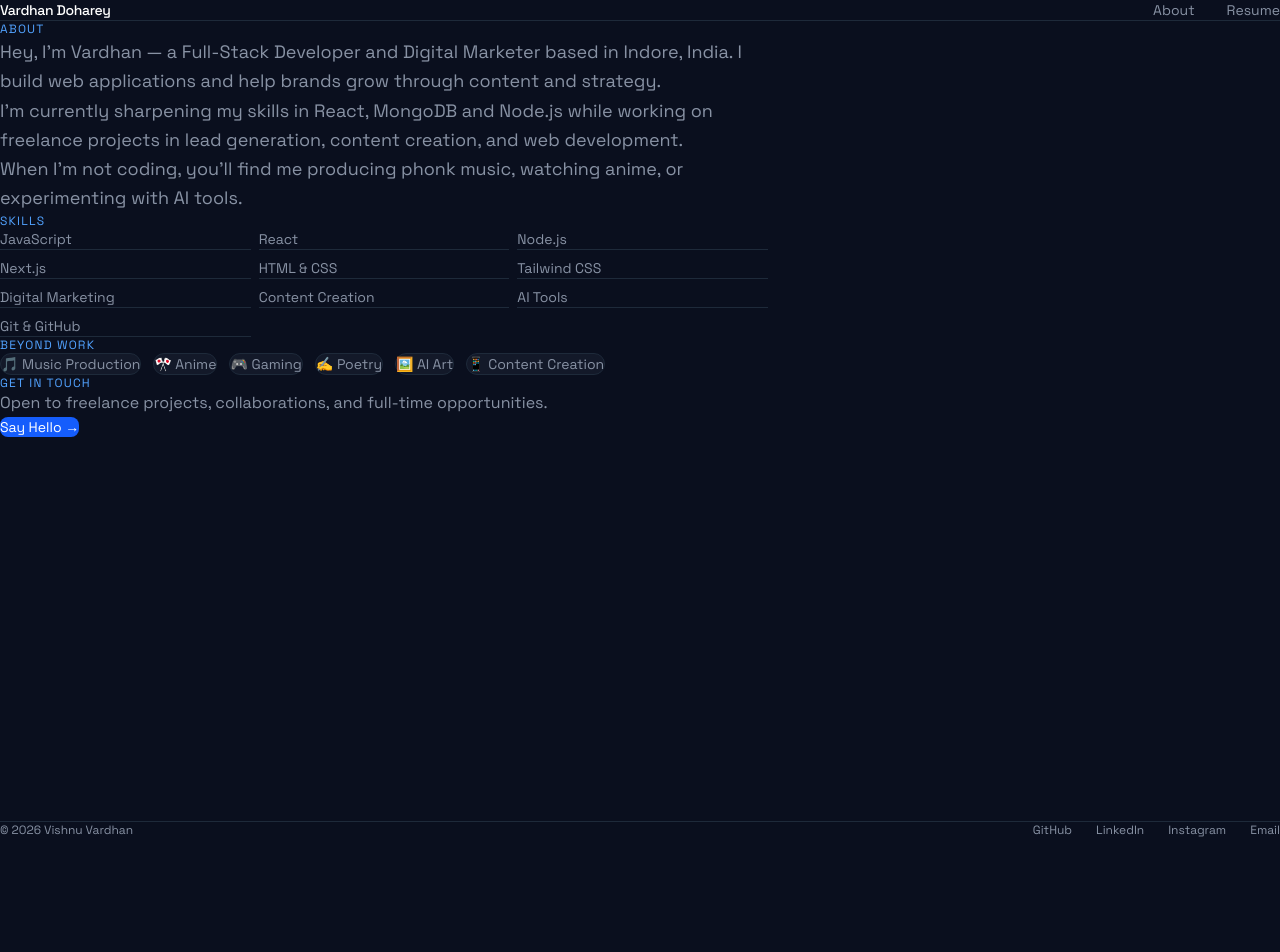
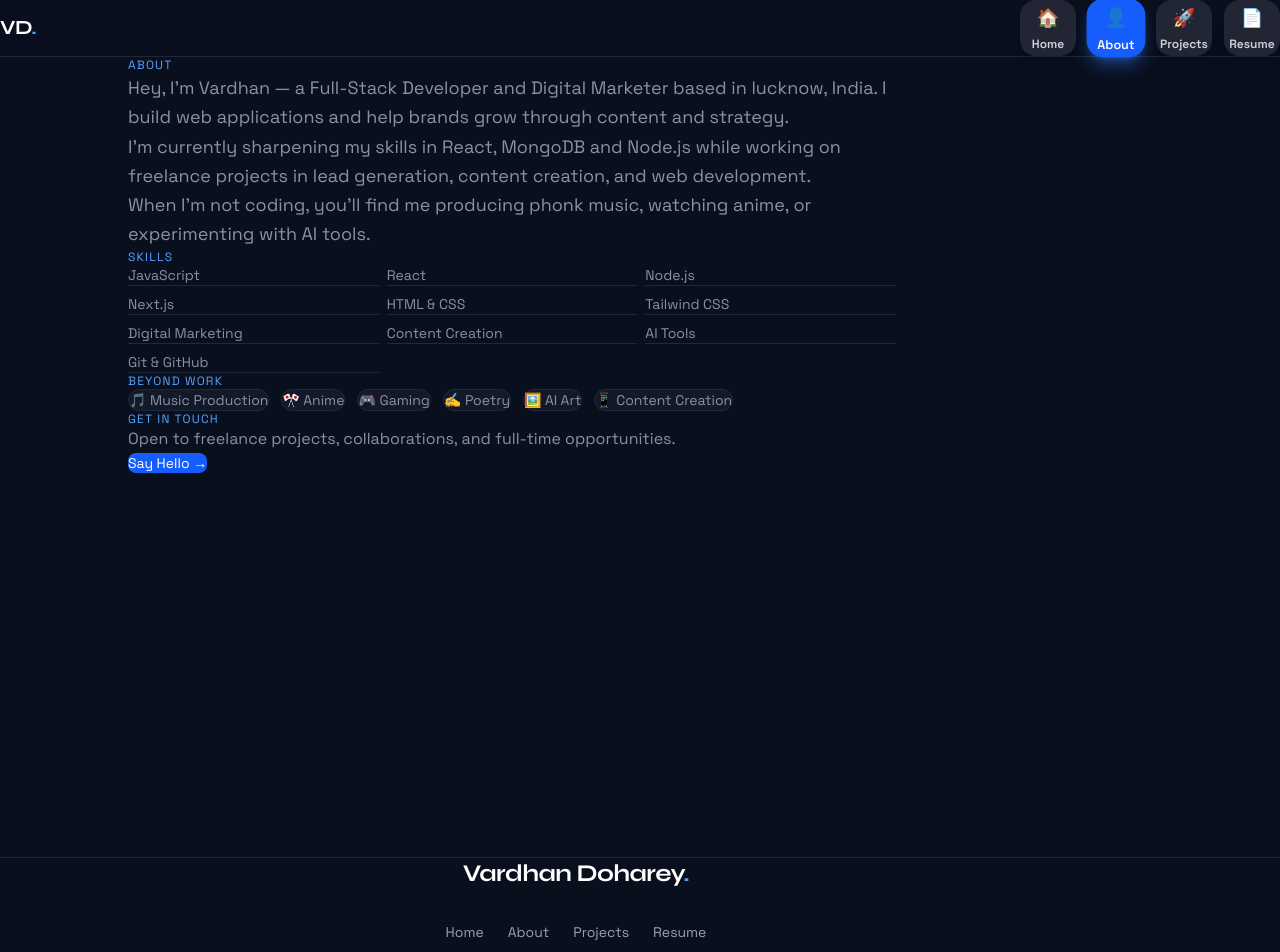
Before and after one commit to VishnuVardhan2000/my-portfolio, a Next.js app: page /about in a window 1280 px wide. Shown: the top 952 px of the page. Before the commit the page ends 838 px from the top, so only its background shows below. Built offline with nearby package versions, Linux system fonts and the light colour scheme.

Commit message:
Added spacing, app icon navbar, improved footer layout

```diff
--- a/app/about/page.js
+++ b/app/about/page.js
@@ -7,7 +7,7 @@ export default function About() {
           <p className="text-xs uppercase tracking-widest text-blue-400 mb-6">About</p>
           <div className="space-y-5">
             <p className="text-base md:text-lg leading-relaxed text-[#8892A4]">
-              Hey, I'm Vardhan — a Full-Stack Developer and Digital Marketer based in Indore, India. I build web applications and help brands grow through content and strategy.
+              Hey, I'm Vardhan — a Full-Stack Developer and Digital Marketer based in lucknow, India. I build web applications and help brands grow through content and strategy.
             </p>
             <p className="text-base md:text-lg leading-relaxed text-[#8892A4]">
               I'm currently sharpening my skills in React, MongoDB and Node.js while working on freelance projects in lead generation, content creation, and web development.
--- a/app/components/Footer.jsx
+++ b/app/components/Footer.jsx
@@ -1,28 +1,46 @@
+import Link from 'next/link';
+
 export default function Footer() {
   return (
-    <footer className="px-6 md:px-16 lg:px-32 py-10 mt-20 border-t border-[#1E2A3A]">
-      <div className="flex justify-between items-center">
-        <p className="text-xs text-[#8892A4]">
-          © 2026 Vishnu Vardhan
+    <footer className="w-full mt-24 border-t border-white/10 bg-[#0A0F1E]">
+      <div className="max-w-6xl mx-auto px-6 sm:px-10 md:px-16 py-14
+                      flex flex-col items-center gap-8">
+
+        {/* Name */}
+        <p className="text-2xl font-bold text-white tracking-tight"
+          style={{ fontFamily: 'var(--font-syne)' }}>
+          Vardhan Doharey<span className="text-blue-400">.</span>
         </p>
-        <div className="flex gap-6">
-          <a href="https://github.com/VishnuVardhan2000" target="_blank" rel="noopener noreferrer"
-            className="text-xs text-[#8892A4] hover:text-blue-400 transition-colors">
+
+        {/* Nav Links */}
+        <div className="flex flex-wrap justify-center gap-6 text-sm text-gray-400">
+          <Link href="/"         className="hover:text-white transition">Home</Link>
+          <Link href="/about"    className="hover:text-white transition">About</Link>
+          <Link href="/projects" className="hover:text-white transition">Projects</Link>
+          <Link href="/resume"   className="hover:text-white transition">Resume</Link>
+        </div>
+
+        {/* Social Links - names for now, will swap for logos next */}
+        <div className="flex items-center gap-6 text-sm text-gray-400">
+          <a href="https://github.com/yourusername" target="_blank" rel="noreferrer"
+            className="hover:text-white transition px-4 py-2 rounded-xl bg-white/10 hover:bg-white/20">
             GitHub
           </a>
-          <a href="https://www.linkedin.com/in/vardhan-doharey-zomb/" target="_blank" rel="noopener noreferrer"
-            className="text-xs text-[#8892A4] hover:text-blue-400 transition-colors">
+          <a href="https://instagram.com/yourusername" target="_blank" rel="noreferrer"
+            className="hover:text-white transition px-4 py-2 rounded-xl bg-white/10 hover:bg-white/20">
+            Instagram
+          </a>
+          <a href="https://linkedin.com/in/yourusername" target="_blank" rel="noreferrer"
+            className="hover:text-white transition px-4 py-2 rounded-xl bg-white/10 hover:bg-white/20">
             LinkedIn
           </a>
-          <a href="https://www.instagram.com/Vishnu.Rudra" target="_blank" rel="noopener noreferrer"
-            className="text-xs text-[#8892A4] hover:text-blue-400 transition-colors">
-            Instagram
-          </a>
-          <a href="mailto:vardhandoharey@gmail.com"
-            className="text-xs text-[#8892A4] hover:text-blue-400 transition-colors">
-            Email
-          </a>
         </div>
+
+        {/* Bottom note */}
+        <p className="text-xs text-gray-600 pt-4 border-t border-white/5 w-full text-center">
+          © 2026 Vardhan Doharey. All rights reserved.
+        </p>
+
       </div>
     </footer>
   );
--- a/app/components/Navbar.jsx
+++ b/app/components/Navbar.jsx
@@ -1,18 +1,48 @@
+'use client';
 import Link from 'next/link';
+import { usePathname } from 'next/navigation';
+
+const navLinks = [
+  { href: '/',          label: 'Home',     icon: '🏠' },
+  { href: '/about',     label: 'About',    icon: '👤' },
+  { href: '/projects',  label: 'Projects', icon: '🚀' },
+  { href: '/resume',    label: 'Resume',   icon: '📄' },
+];
 
 export default function Navbar() {
+  const pathname = usePathname();
+
   return (
-    <nav className="flex justify-between items-center px-5 md:px-16 lg:px-32 py-5 border-b border-[#1E2A3A]">
-      <Link href="/" className="text-sm font-medium tracking-tight text-white hover:text-blue-400 transition-colors">
-        Vardhan Doharey
+    <nav className="w-full px-6 sm:px-10 md:px-16 py-6 flex items-center justify-between
+                    bg-[#0A0F1E]/80 backdrop-blur-md sticky top-0 z-50
+                    border-b border-white/10">
+
+      {/* Logo */}
+      <Link href="/" className="text-xl font-bold tracking-tight text-white"
+        style={{ fontFamily: 'var(--font-syne)' }}>
+        VD<span className="text-blue-400">.</span>
       </Link>
-      <div className="flex gap-5 md:gap-8">
-        <Link href="/about" className="text-sm text-[#8892A4] hover:text-blue-400 transition-colors">
-          About
-        </Link>
-        <Link href="/resume" className="text-sm text-[#8892A4] hover:text-blue-400 transition-colors">
-          Resume
-        </Link>
+
+      {/* App Icon Style Nav Buttons */}
+      <div className="flex items-center gap-3">
+        {navLinks.map((link) => {
+          const isActive = pathname === link.href;
+          return (
+            <Link key={link.href} href={link.href}>
+              <div className={`flex flex-col items-center justify-center w-14 h-14 rounded-2xl
+                              text-xs font-semibold gap-1 transition-all duration-200
+                              shadow-lg select-none
+                              ${isActive
+                                ? 'bg-blue-600 text-white scale-105 shadow-blue-500/40'
+                                : 'bg-white/10 text-gray-300 hover:bg-white/20 hover:scale-105 hover:text-white'
+                              }`}
+                style={{ fontFamily: 'var(--font-space-grotesk)' }}>
+                <span className="text-lg">{link.icon}</span>
+                <span className="hidden sm:block">{link.label}</span>
+              </div>
+            </Link>
+          );
+        })}
       </div>
     </nav>
   );
--- a/app/globals.css
+++ b/app/globals.css
@@ -32,3 +32,25 @@ body {
   color: #E8EAF0;
   font-family: 'Inter', sans-serif;
 }
+h1, h2, h3, h4, h5, h6 {
+  font-family: var(--font-syne);
+}
+/* Global page padding - fixes mobile edge issue */
+main {
+  padding-left: 1rem;
+  padding-right: 1rem;
+}
+
+@media (min-width: 640px) {
+  main {
+    padding-left: 2rem;
+    padding-right: 2rem;
+  }
+}
+
+@media (min-width: 1024px) {
+  main {
+    padding-left: 4rem;
+    padding-right: 4rem;
+  }
+}
```
